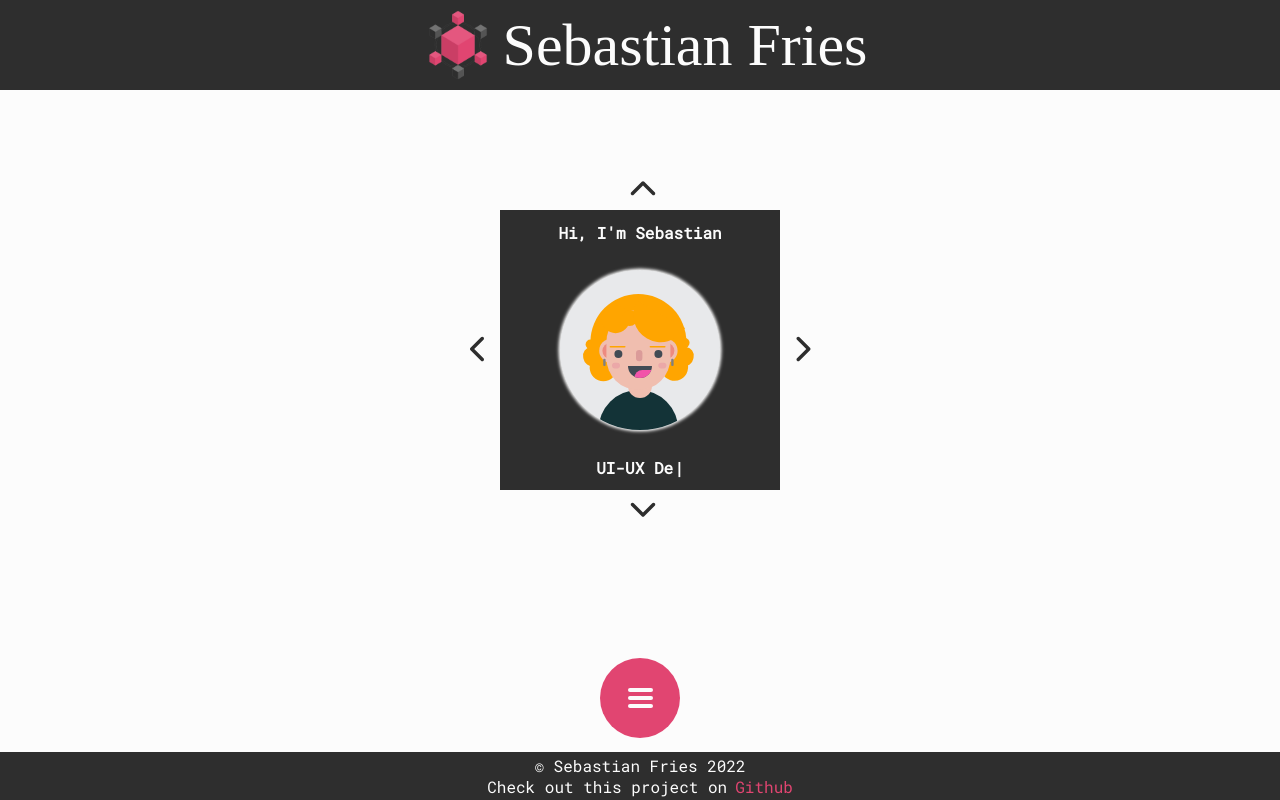
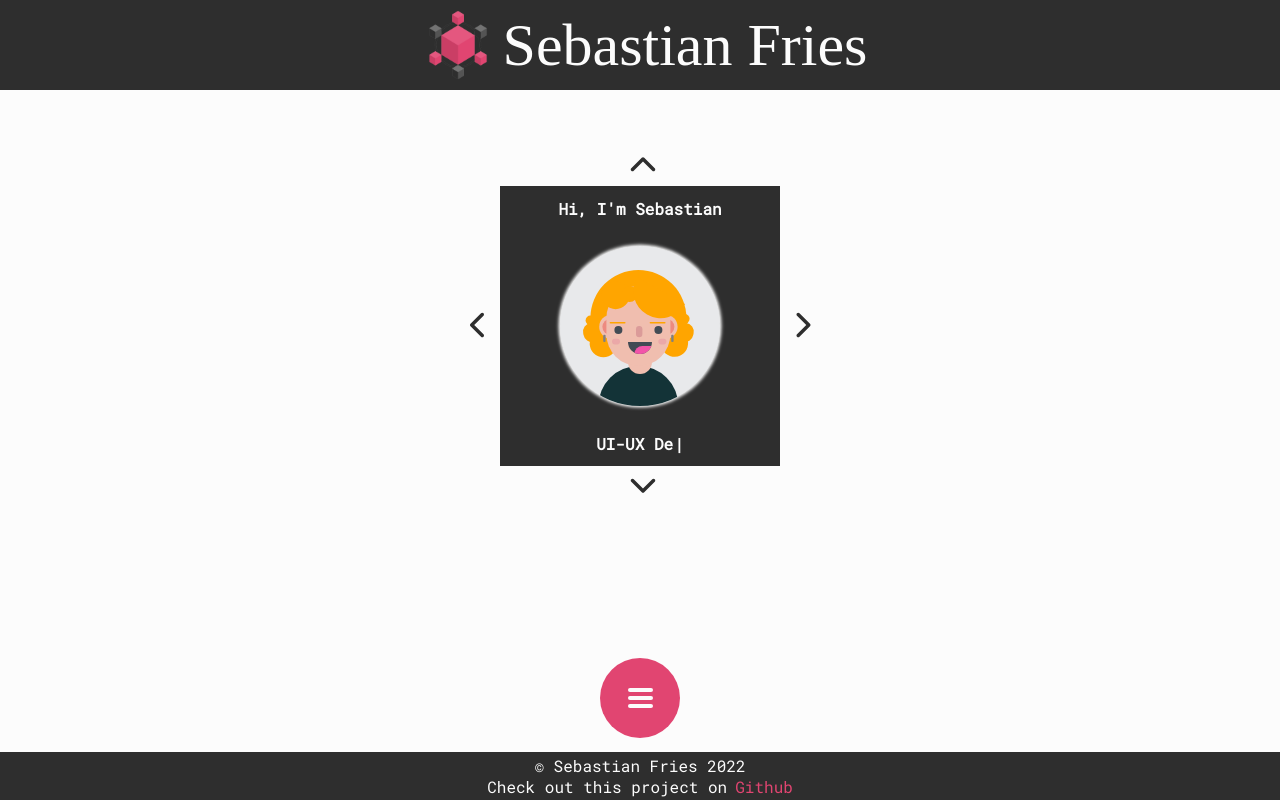
Before and after one commit to frse97/sebastianfries, a React (Create React App) app: page / in a window 1280 px wide. Built offline with nearby package versions, Linux system fonts and the light colour scheme; a web font is replaced by a local one.

Commit message:
Modified prefixer.

```diff
--- a/package.json
+++ b/package.json
@@ -47,7 +47,7 @@
   },
   "browserslist": {
     "production": [
-      ">0.2%",
+      "since 2010",
       "not dead",
       "not op_mini all"
     ],
--- a/src/components/FrseMain/FrseMain.scss
+++ b/src/components/FrseMain/FrseMain.scss
@@ -2,7 +2,7 @@
   display: flex;
   flex-direction: column;
   align-items: center;
-  padding-top: 15vh;
+  padding-top: 12vh;
   height: var(--main-cube);
   background-color: var(--bg-main);
 
```
